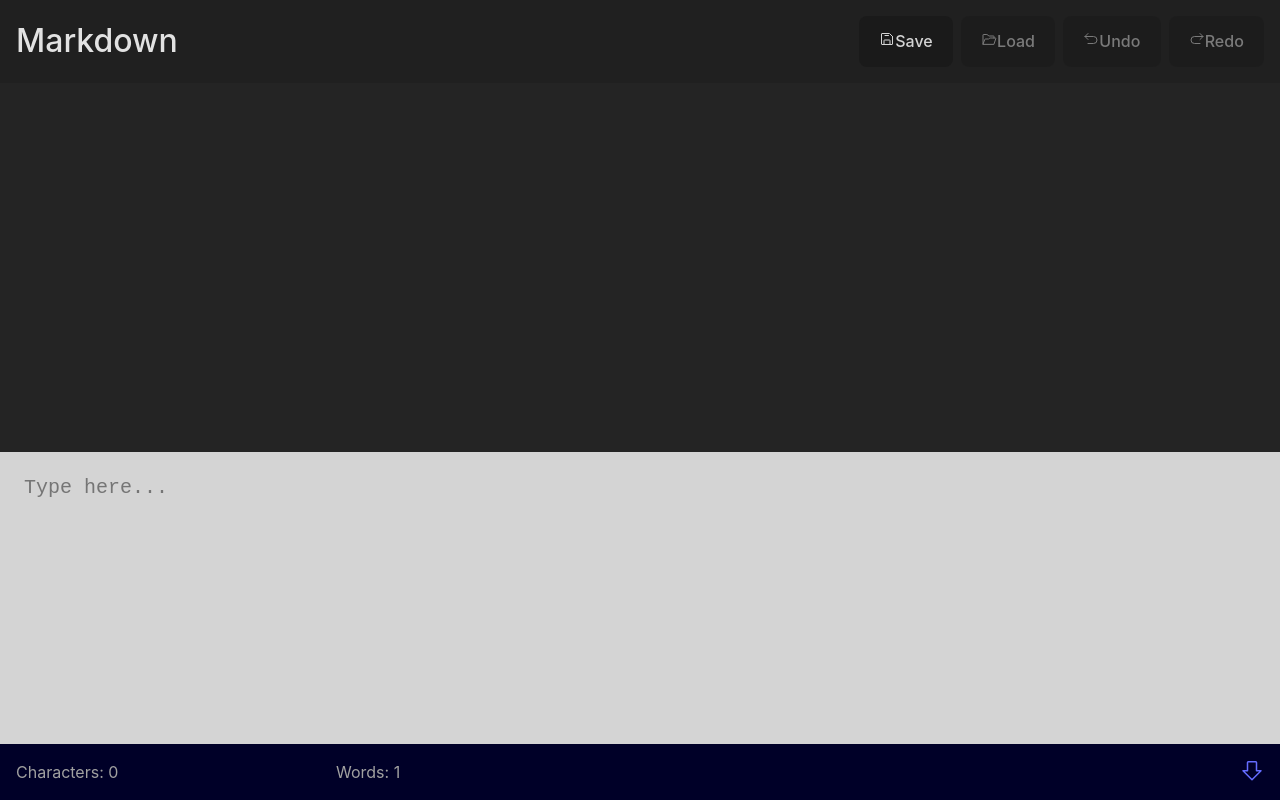
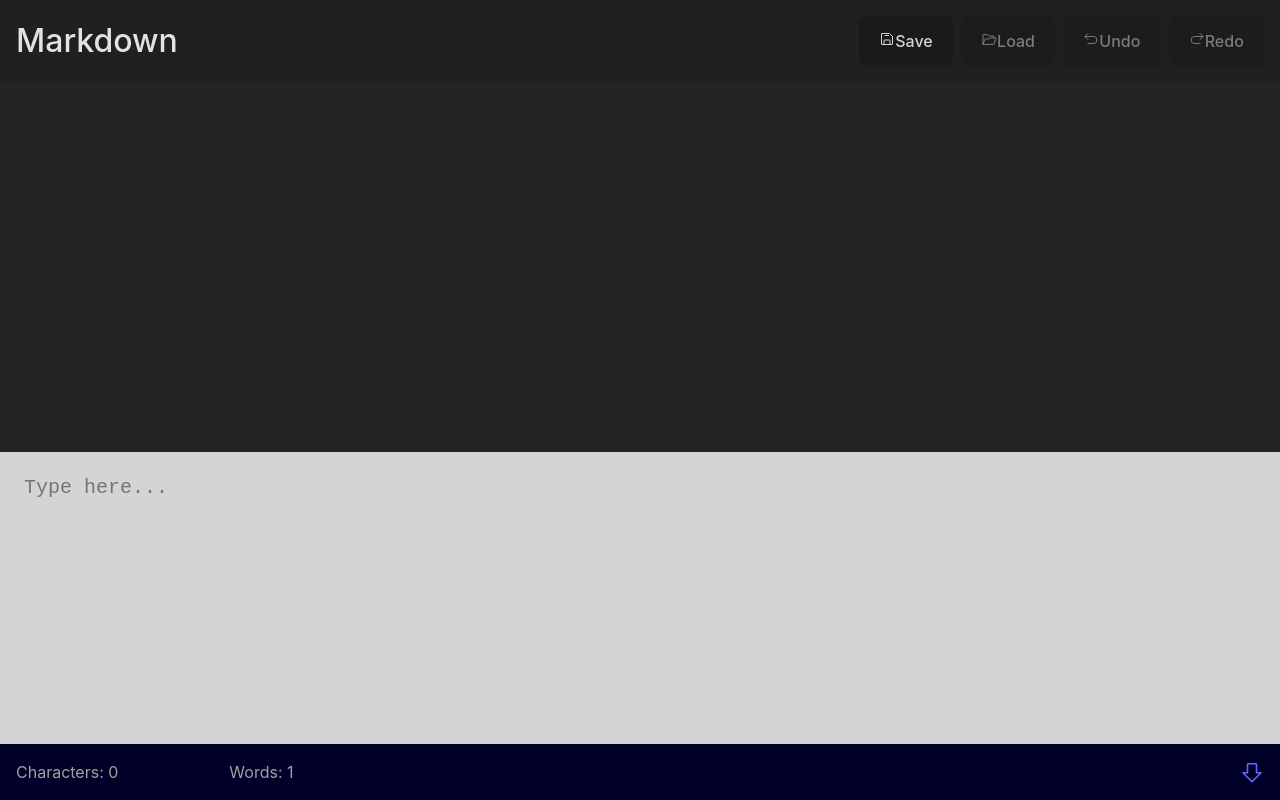
Before and after one commit to mulrooneydesign/word-processor, a React (Vite) app: page / in a window 1280 px wide. Built offline with nearby package versions, Linux system fonts and the light colour scheme.

Commit message:
feat(word-processor): change footer layout

```diff
--- a/src/components/Footer/Footer.css
+++ b/src/components/Footer/Footer.css
@@ -2,7 +2,7 @@
     display: grid;
     width: 100%;
     background-color: var(--very-dark);
-    grid-template-columns: 1fr 1fr 1fr 1fr;
+    grid-template-columns: 1fr 1fr 1fr 3fr;
     position: fixed;
     bottom: 0;
 }
--- a/src/components/Footer/Minimizer/Minimizer.css
+++ b/src/components/Footer/Minimizer/Minimizer.css
@@ -1,9 +1,11 @@
 .minimizer {
-    position: fixed;
-    display: block;
-    right: var(--xs-spacing);
-    bottom: var(--xxs-spacing);
     font-size: 1.5rem;
+}
+
+.minimizer svg {
+    padding-top: var(--xs-spacing);
+    float: right;
+    padding-right: var(--xs-spacing);
 }
 
 .minimizer:hover {
--- a/src/components/TextArea/TextArea.css
+++ b/src/components/TextArea/TextArea.css
@@ -20,7 +20,3 @@
 .textAreaHidden {
   display: none;
 }
-
-.container {
-  padding: var(--xs-spacing);
-}
--- a/src/components/TextArea/TextArea.tsx
+++ b/src/components/TextArea/TextArea.tsx
@@ -70,8 +70,8 @@ export default function TextArea() {
       <Footer>
         <Counter title="Characters: " count={markdown.length} />
         <Counter title="Words: " count={markdown.split(' ').length} />
+        <TypingIndicator isTyping={isTyping} />
         <Minimizer />
-        <TypingIndicator isTyping={isTyping} />
       </Footer>
     </>
   );
--- a/src/index.css
+++ b/src/index.css
@@ -27,7 +27,7 @@
 
 a {
   font-weight: 500;
-  color: --purple;
+  color: var(--purple);
   text-decoration: inherit;
 }
 
```
